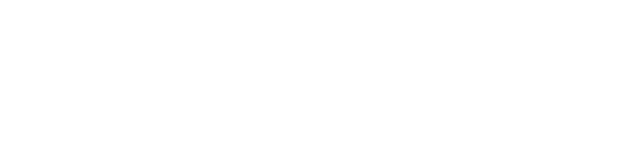
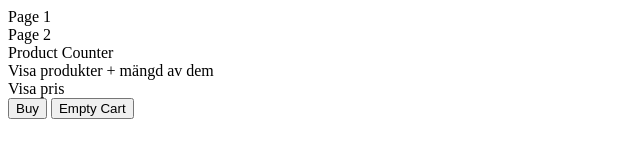
Before and after one commit to LeonTillberg/FE22-js2-mp3--Leon-Felix, a website: page kundvagn.html in a window 1280 px wide. Shown: the whole page, without its empty margins (0-640 px from the left). Drawn offline with Linux system fonts and the light colour scheme.

Commit message:
Basic Kundvagn html

```diff
--- a/kundvagn.html
+++ b/kundvagn.html
@@ -1,12 +1,26 @@
 <!DOCTYPE html>
 <html lang="en">
+
 <head>
     <meta charset="UTF-8">
     <meta http-equiv="X-UA-Compatible" content="IE=edge">
     <meta name="viewport" content="width=device-width, initial-scale=1.0">
     <title>Document</title>
 </head>
+
 <body>
+    <nav>
+        <div>Page 1</div>
+        <div>Page 2</div>
+        <div>Product Counter</div>
+    </nav>
+
+    <div>Visa produkter + mängd av dem</div>
+    <div>Visa pris</div>
+
+    <button>Buy</button>
+    <button>Empty Cart</button>
 
 </body>
+
 </html>
```
